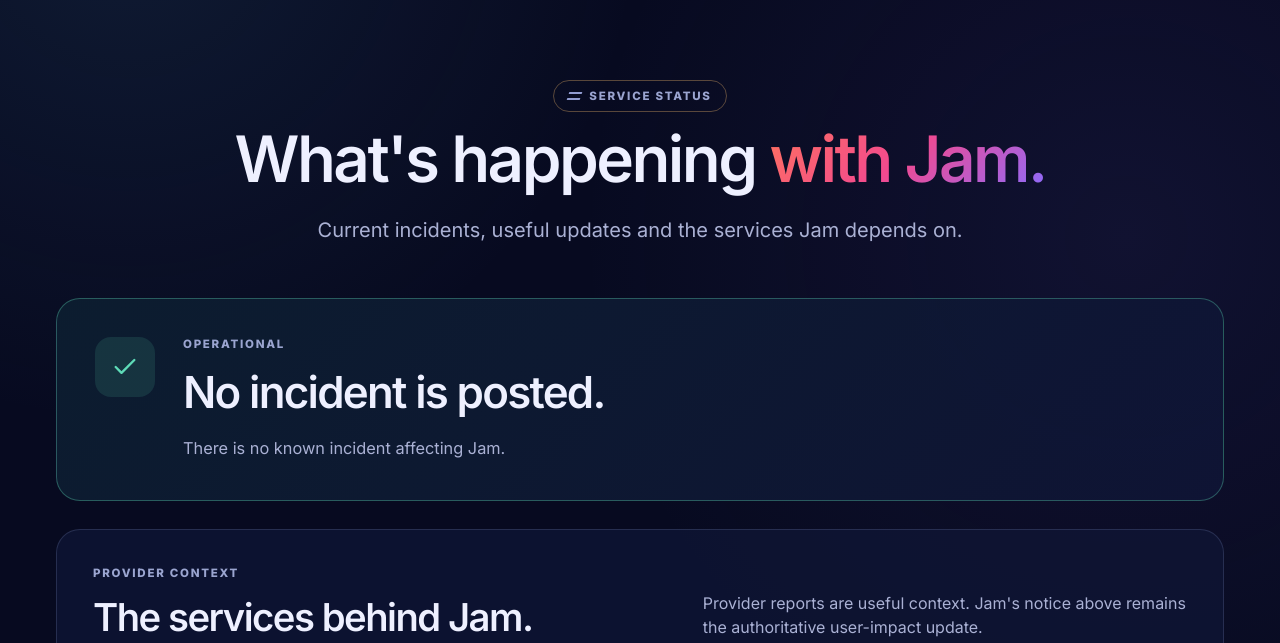
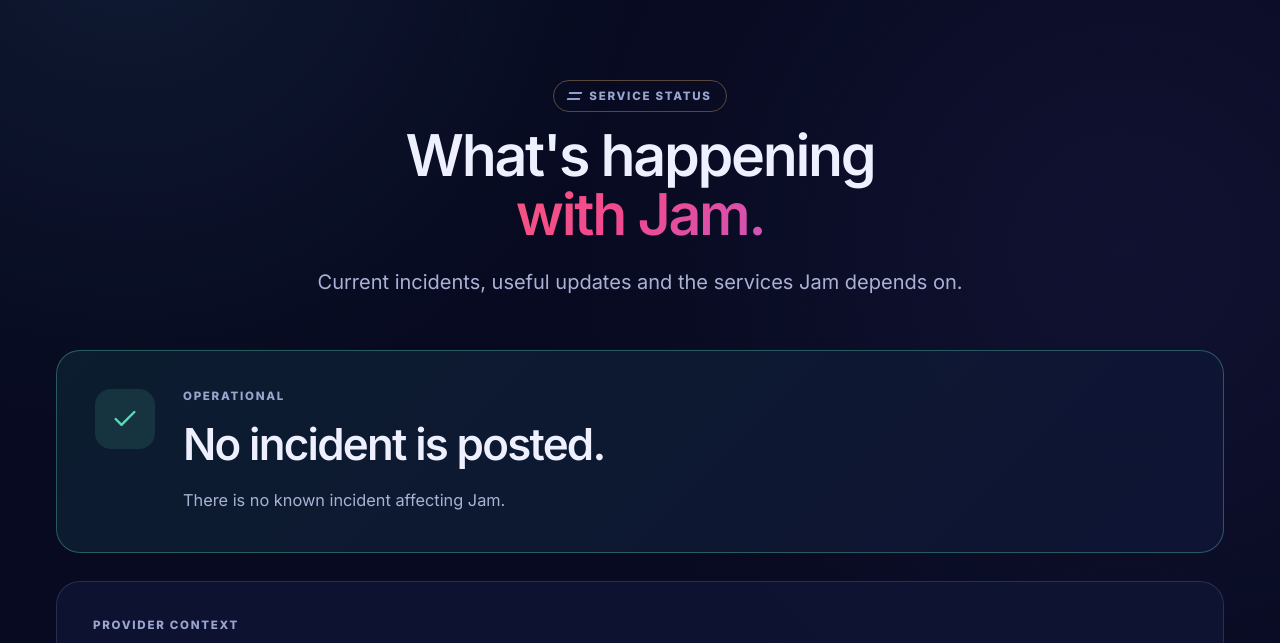
Before and after one commit to Teams-Work-Ltd/jam-status, a website: page public/index.html in a window 1280 px wide. Shown: the part 90-733 px from the top of the page. Drawn offline with Linux system fonts and the light colour scheme; no server answers.

Commit message:
style: balance status heading

```diff
--- a/public/index.html
+++ b/public/index.html
@@ -29,7 +29,10 @@
 
       <section class="status-hero">
         <p class="eyebrow"><span aria-hidden="true" class="pulse-mark"></span> Service status</p>
-        <h1>What&apos;s happening <span class="status-hero__accent">with Jam.</span></h1>
+        <h1>
+          <span class="status-hero__line">What&apos;s happening</span>
+          <span class="status-hero__line status-hero__accent">with Jam.</span>
+        </h1>
         <p>Current incidents, useful updates and the services Jam depends on.</p>
       </section>
 
--- a/public/styles.css
+++ b/public/styles.css
@@ -175,9 +175,13 @@ h3 {
 }
 
 .status-hero h1 {
-  font-size: clamp(2.75rem, 5vw, 4.25rem);
+  font-size: clamp(2.5rem, 4.5vw, 3.75rem);
   line-height: 1.02;
   margin-bottom: 24px;
+}
+
+.status-hero__line {
+  display: block;
 }
 
 .status-hero__accent {
```
